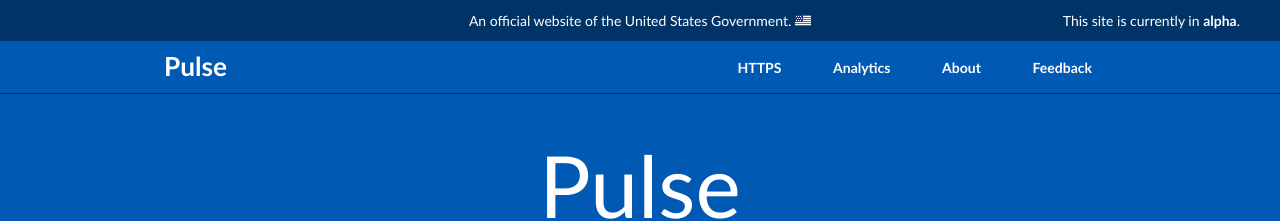
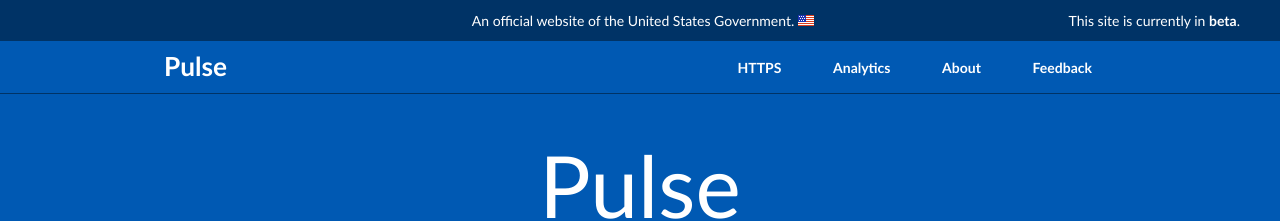
Before and after one commit to 18F/pulse, a Jekyll site: the page built from pages/index.html, in a window 1280 px wide. Shown: the top 221 px of the page. Built offline with Jekyll 4.4.1, drawn with Linux system fonts in a browser that asks for light colours; Markdown is read by kramdown in place of the engine named in the settings.

Commit message:
changes alpha to beta
note that class stays as alpha, since I'm not sure there's a beta tag class yet.

```diff
--- a/_includes/header.html
+++ b/_includes/header.html
@@ -6,7 +6,7 @@
         alt="US flag signifying that this is a United States Federal Government website"
         src="/assets/images/us_flag_small.png">
         </span>
-        <span class="alpha">This site is currently in <a href="https://18f.gsa.gov/dashboard/stages/#alpha">alpha</a>.</span>
+        <span class="alpha">This site is currently in <a href="https://18f.gsa.gov/dashboard/stages/#beta">beta</a>.</span>
     </div>
     <nav>
         <div id="main-nav">
```
